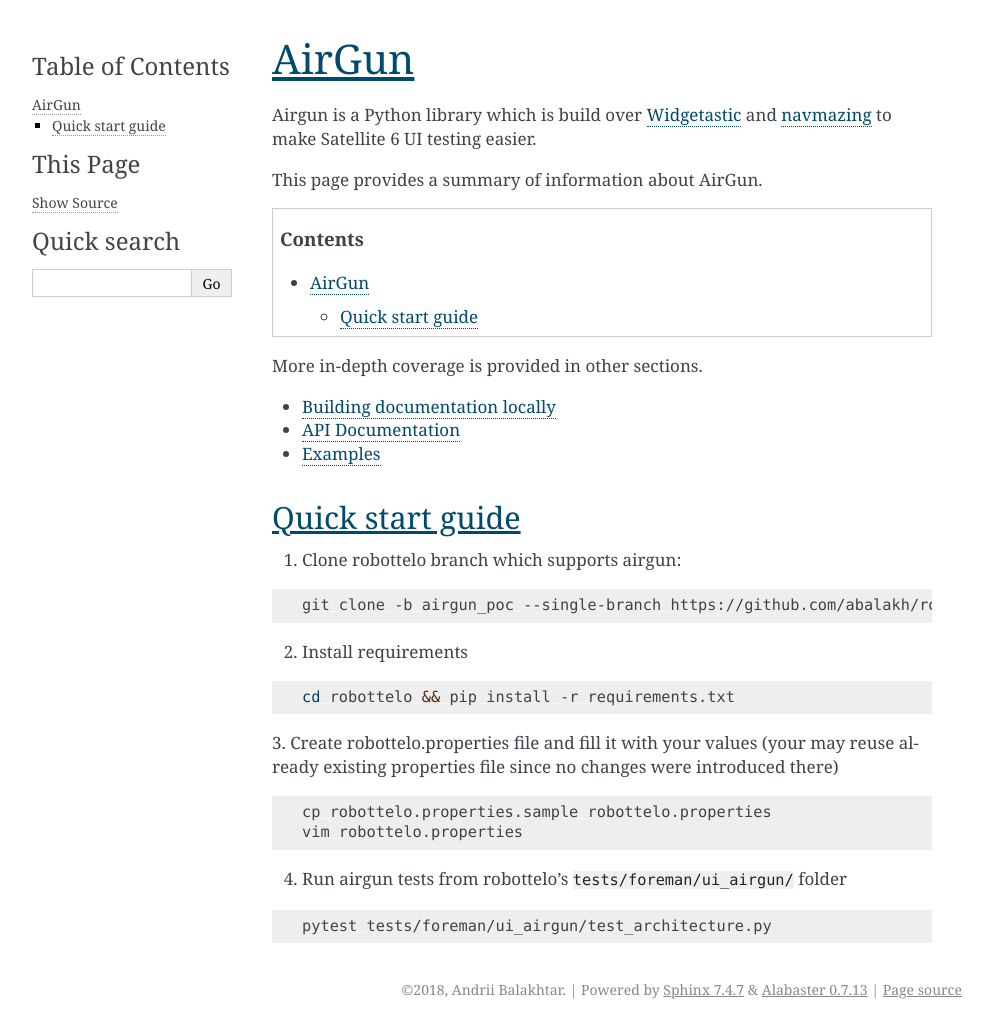
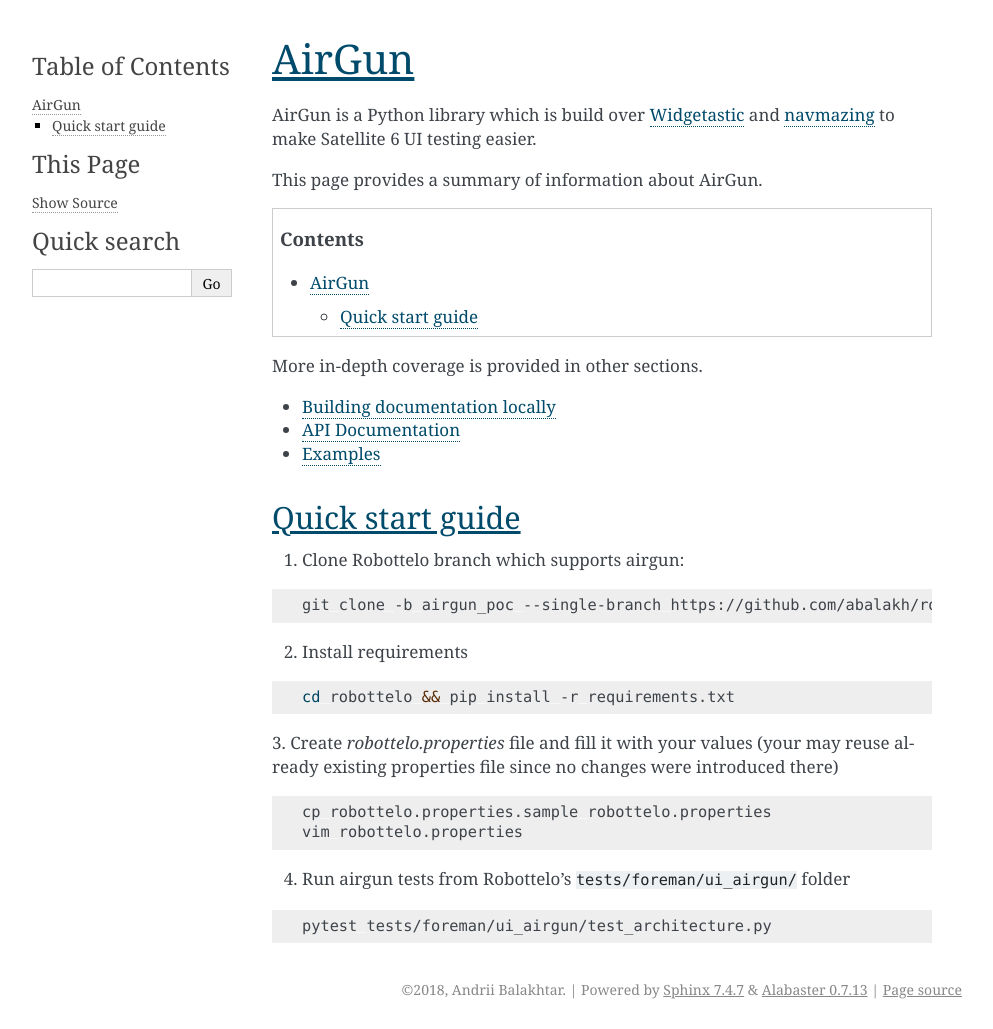
Before and after one commit to SatelliteQE/airgun, a Sphinx documentation site: the page built from docs/index.rst, in a window 1280 px wide. Shown: the whole page, without its empty margins (148-1141 px from the left). Built offline with Sphinx 7.4.7, drawn with Linux system fonts in a browser that asks for light colours.

Commit message:
Add documentation spellcheck into CI process

```diff
--- a/docs/conf.py
+++ b/docs/conf.py
@@ -30,6 +30,7 @@
 extensions = [
     'sphinx.ext.autodoc',
     'sphinx.ext.intersphinx',
+    'sphinxcontrib.spelling',
 ]
 source_suffix = '.rst'
 master_doc = 'index'
@@ -61,3 +62,5 @@
     #   ('http://widgetasticcore.readthedocs.io/en/latest/', None),
     # 'navmazing': ('http://navmazing.readthedocs.io/en/latest/', None),
 }
+spelling_word_list_filename='spelling_wordlist.txt'
+spelling_show_suggestions=True
--- a/docs/index.rst
+++ b/docs/index.rst
@@ -1,7 +1,7 @@
 AirGun
 ======
 
-Airgun is a Python library which is build over `Widgetastic`_ and `navmazing`_
+AirGun is a Python library which is build over `Widgetastic`_ and `navmazing`_
 to make Satellite 6 UI testing easier.
 
 This page provides a summary of information about AirGun.
@@ -20,7 +20,7 @@
 Quick start guide
 -----------------
 
-1. Clone robottelo branch which supports airgun:
+1. Clone Robottelo branch which supports airgun:
 
 .. code-block:: bash
 
@@ -32,7 +32,7 @@
 
     cd robottelo && pip install -r requirements.txt
 
-3. Create robottelo.properties file and fill it with your values (your may
+3. Create `robottelo.properties` file and fill it with your values (your may
 reuse already existing properties file since no changes were introduced there)
 
 .. code-block:: bash
@@ -40,7 +40,7 @@
     cp robottelo.properties.sample robottelo.properties
     vim robottelo.properties
 
-4. Run airgun tests from robottelo's ``tests/foreman/ui_airgun/`` folder
+4. Run airgun tests from Robottelo's ``tests/foreman/ui_airgun/`` folder
 
 .. code-block:: bash
 
--- a/requirements-optional.txt
+++ b/requirements-optional.txt
@@ -1,2 +1,3 @@
 flake8
 sphinx
+sphinxcontrib-spelling
```
Also changed, not shown: docs/spelling_wordlist.txt (added, +16 -0 lines), .travis.yml, 6 other files.
